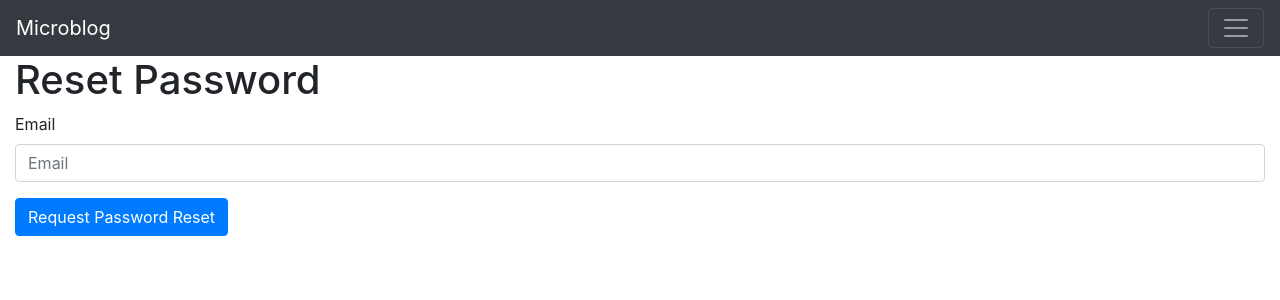
After one commit to tiechel/flask-mega-tutorial, a Flask app: page /reset_password_request in a window 1280 px wide. The commit adds this page. Shown: the top 300 px of the page. Run offline with Flask 2, Linux system fonts and the light colour scheme; some libraries are stand-ins or nearby versions.

Commit message:
wip Chapter 10: password reset implemented

```diff
--- a/app/__init__.py
+++ b/app/__init__.py
@@ -6,6 +6,7 @@ from flask.logging import create_logger
 from flask_sqlalchemy import SQLAlchemy
 from flask_migrate import Migrate
 from flask_login import LoginManager
+from flask_mail import Mail
 from config import Config
 
 app = Flask(__name__)
@@ -15,6 +16,7 @@ migrate = Migrate(app, db)
 login = LoginManager(app)
 login.login_view = 'login'
 logger = create_logger(app)
+mail = Mail(app)
 
 if not app.debug:
     if app.config['MAIL_SERVER']:
--- a/app/forms.py
+++ b/app/forms.py
@@ -47,3 +47,12 @@ class EditProfileForm(FlaskForm):
 
 class PostForm(FlaskForm):
     post = TextAreaField('Say something', validators=[DataRequired(), Length(min=0, max=140)])
+
+
+class ResetPasswordRequestForm(FlaskForm):
+    email = StringField('Email', validators=[DataRequired(), Email()])
+
+
+class ResetPasswordForm(FlaskForm):
+    password = PasswordField('Password', validators=[DataRequired()])
+    password2 = PasswordField('Repeat Password', validators=[DataRequired(), EqualTo('password')])
--- a/app/routes.py
+++ b/app/routes.py
@@ -3,7 +3,9 @@ from flask import render_template, flash, redirect, url_for, request
 from flask_login import current_user, login_user, logout_user, login_required
 from werkzeug.urls import url_parse
 from app import app, db
-from app.forms import LoginForm, RegistrationForm, EditProfileForm, PostForm
+from app.forms import LoginForm, RegistrationForm, EditProfileForm, PostForm, ResetPasswordRequestForm
+from app.forms import ResetPasswordForm
+from app.email import send_password_reset_email
 from app.models import User, Post
 
 
@@ -146,3 +148,33 @@ def explore():
     return render_template(
         'index.html', title='Explore', posts=posts.items,
         next_url=next_url, prev_url=prev_url)
+
+
+@app.route('/reset_password_request', methods=['GET', 'POST'])
+def reset_password_request():
+    if current_user.is_authenticated:
+        return redirect(url_for('index'))
+    form = ResetPasswordRequestForm()
+    if form.validate_on_submit():
+        user = User.query.filter_by(email=form.email.data).first()
+        if user:
+            send_password_reset_email(user)
+        flash('Check your email for the instructions to reset your password')
+        return redirect(url_for('login'))
+    return render_template('reset_password_request.html', title='Reset Password', form=form)
+
+
+@app.route('/reset_password/<token>', methods=['GET', 'POST'])
+def reset_password(token):
+    if current_user.is_authenticated:
+        return redirect(url_for('index'))
+    user = User.verify_reset_password_token(token)
+    if not user:
+        return redirect(url_for('index'))
+    form = ResetPasswordForm()
+    if form.validate_on_submit():
+        user.set_password(form.password.data)
+        db.session.commit()
+        flash('Your password has been reset.')
+        return redirect(url_for('login'))
+    return render_template('reset_password.html', form=form)
--- a/app/templates/login.html
+++ b/app/templates/login.html
@@ -37,4 +37,7 @@
     <p>
         New User? <a href="{{ url_for('register') }}">Click to Register!</a>
     </p>
+    <p>
+        Forgot Your Password? <a href="{{ url_for('reset_password_request') }}">Click to Reset It</a>
+    </p>
 {% endblock content %}
--- /dev/null
+++ b/app/templates/reset_password_request.html
@@ -0,0 +1,20 @@
+{% extends "base.html" %}
+
+{% block content %}
+    <h1>Reset Password</h1>
+    <form action="" method="post">
+        {{ form.hidden_tag() }}
+        <div class="form-group">
+            {{ form.email.label }}
+            {% if form.email.errors %}
+                {{ form.email(class="form-control is-invalid", placeholder="Email") }}
+                {% for error in form.email.errors %}
+                    <div class="invalid-feedback">{{ error }}</div>
+                {% endfor %}
+            {% else %}
+                {{ form.email(class="form-control", placeholder="Email") }}
+            {% endif %}
+        </div>
+        <button class="btn btn-primary">Request Password Reset</button>
+    </form>
+{% endblock content %}
--- a/config.py
+++ b/config.py
@@ -12,7 +12,7 @@ class Config(object):
     # Mail settings
     MAIL_SERVER = os.environ.get('MAIL_SERVER')
     MAIL_PORT = int(os.environ.get('MAIL_PORT') or 25)
-    MAIL_USE_TLS = os.environ.get('MAIL_USE_TLS') is not None
+    MAIL_USE_TLS = os.environ.get('MAIL_USE_TLS') is None
     MAIL_USERNAME = os.environ.get('MAIL_USERNAME')
     MAIL_PASSWORD = os.environ.get('MAIL_PASSWORD')
     ADMINS = ['m-fukuchi@sts-inc.co.jp']
--- a/microblog.py
+++ b/microblog.py
@@ -1,5 +1,6 @@
 from app import app, db
 from app.models import User, Post
+
 
 @app.shell_context_processor
 def make_shell_context():
```
Also changed, not shown: app/email.py (added, +20 -0 lines), app/models.py (+16 -1 lines), app/templates/email/reset_password.html (added, +12 -0 lines), app/templates/email/reset_password.txt (added, +11 -0 lines), app/templates/reset_password.html (added, +31 -0 lines).
